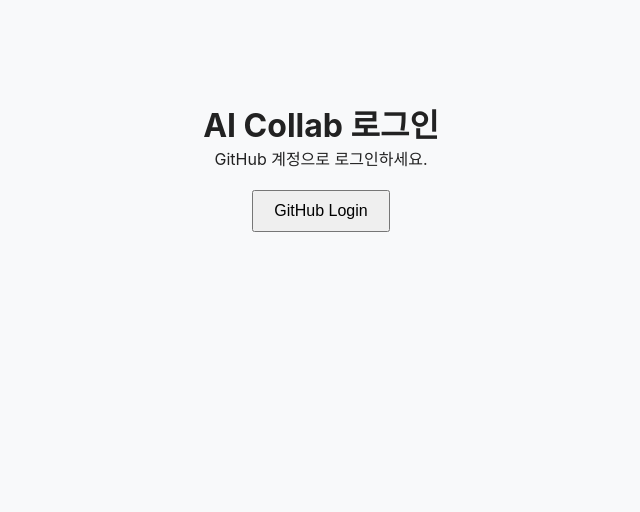
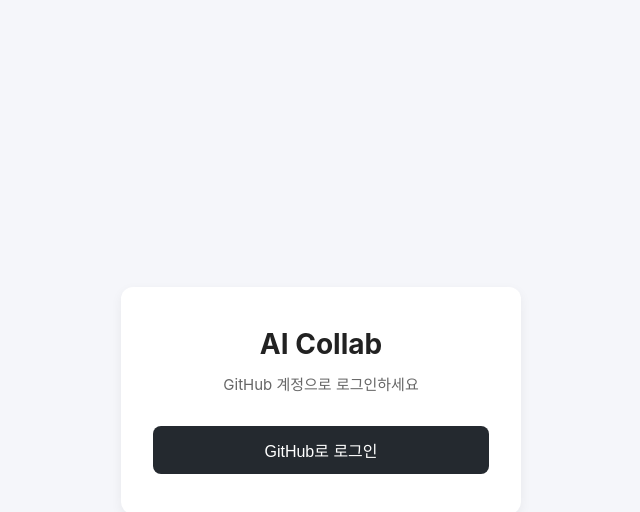
Before and after one commit to jeongggggg/ai-collab, a React app in the folder frontend/: page /login in a window 1280 px wide. Shown: the top 512 px of the page, without its empty margins (319-959 px from the left). Built offline with nearby package versions, Linux system fonts and the light colour scheme; no server answers; the HTML template or start-up script is replaced by a standard one.

Commit message:
🧹 Refactor: 로그인 페이지 디자인 수졍

```diff
--- a/frontend/src/pages/Login.tsx
+++ b/frontend/src/pages/Login.tsx
@@ -1,5 +1,6 @@
 import { Navigate } from "react-router-dom";
 import { useAuthStore } from "../store/authStore";
+import "../styles/login.scss";
 
 export default function Login() {
   const user = useAuthStore((state) => state.user);
@@ -10,28 +11,23 @@
   const REDIRECT_URI = "http://localhost:5173/auth/callback";
 
   const loginWithGithub = () => {
-    window.location.href =
+    const url =
       `https://github.com/login/oauth/authorize?client_id=${CLIENT_ID}` +
       `&redirect_uri=${encodeURIComponent(REDIRECT_URI)}` +
       `&scope=read:user user:email`;
+    window.location.href = url;
   };
 
   return (
-    <div style={{ textAlign: "center", marginTop: "100px" }}>
-      <h1>AI Collab 로그인</h1>
-      <p>GitHub 계정으로 로그인하세요.</p>
+    <div className="login-container">
+      <div className="login-card">
+        <h1 className="title">AI Collab</h1>
+        <p className="subtitle">GitHub 계정으로 로그인하세요</p>
 
-      <button
-        onClick={loginWithGithub}
-        style={{
-          marginTop: "20px",
-          padding: "10px 20px",
-          fontSize: "16px",
-          cursor: "pointer",
-        }}
-      >
-        GitHub Login
-      </button>
+        <button className="github-btn" onClick={loginWithGithub}>
+          GitHub로 로그인
+        </button>
+      </div>
     </div>
   );
 }
--- /dev/null
+++ b/frontend/src/styles/login.scss
@@ -0,0 +1,55 @@
+.login-container {
+  min-height: 100vh;
+  display: flex;
+  justify-content: center;
+  align-items: center;
+  background: #f5f6fa;
+  padding: 20px;
+}
+
+.login-card {
+  width: 100%;
+  max-width: 400px;
+  background: #ffffff;
+  border-radius: 12px;
+  padding: 40px 32px;
+  box-shadow: 0 4px 12px rgba(0, 0, 0, 0.06);
+  text-align: center;
+}
+
+.title {
+  font-size: 28px;
+  margin-bottom: 12px;
+  color: #222;
+}
+
+.subtitle {
+  font-size: 15px;
+  margin-bottom: 32px;
+  color: #666;
+}
+
+.github-btn {
+  width: 100%;
+  padding: 12px 0;
+  border-radius: 8px;
+  background: #24292f;
+  color: #ffffff;
+  font-size: 16px;
+  border: none;
+  cursor: pointer;
+  transition: 0.2s ease;
+
+  &:hover {
+    background: #000000;
+  }
+}
+
+@media (max-width: 480px) {
+  .title {
+    font-size: 24px;
+  }
+  .login-card {
+    padding: 32px 24px;
+  }
+}
```
